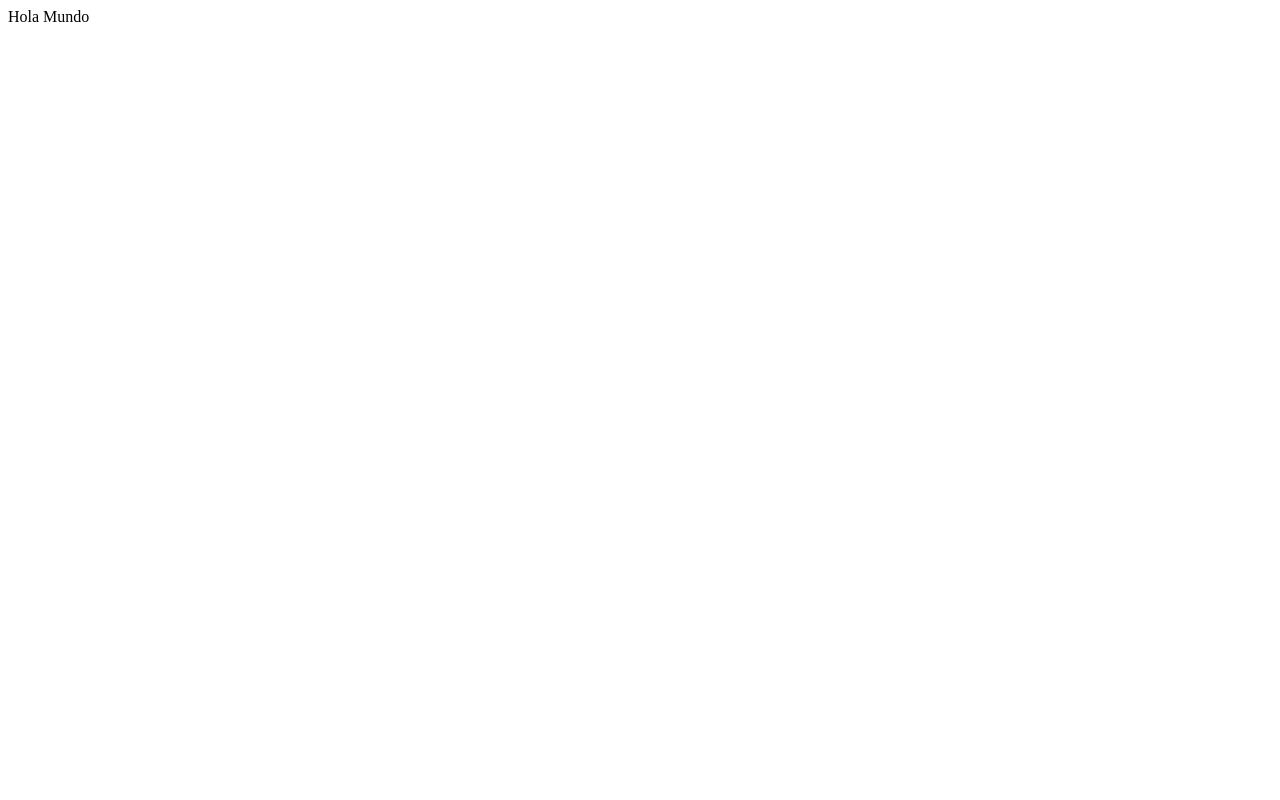
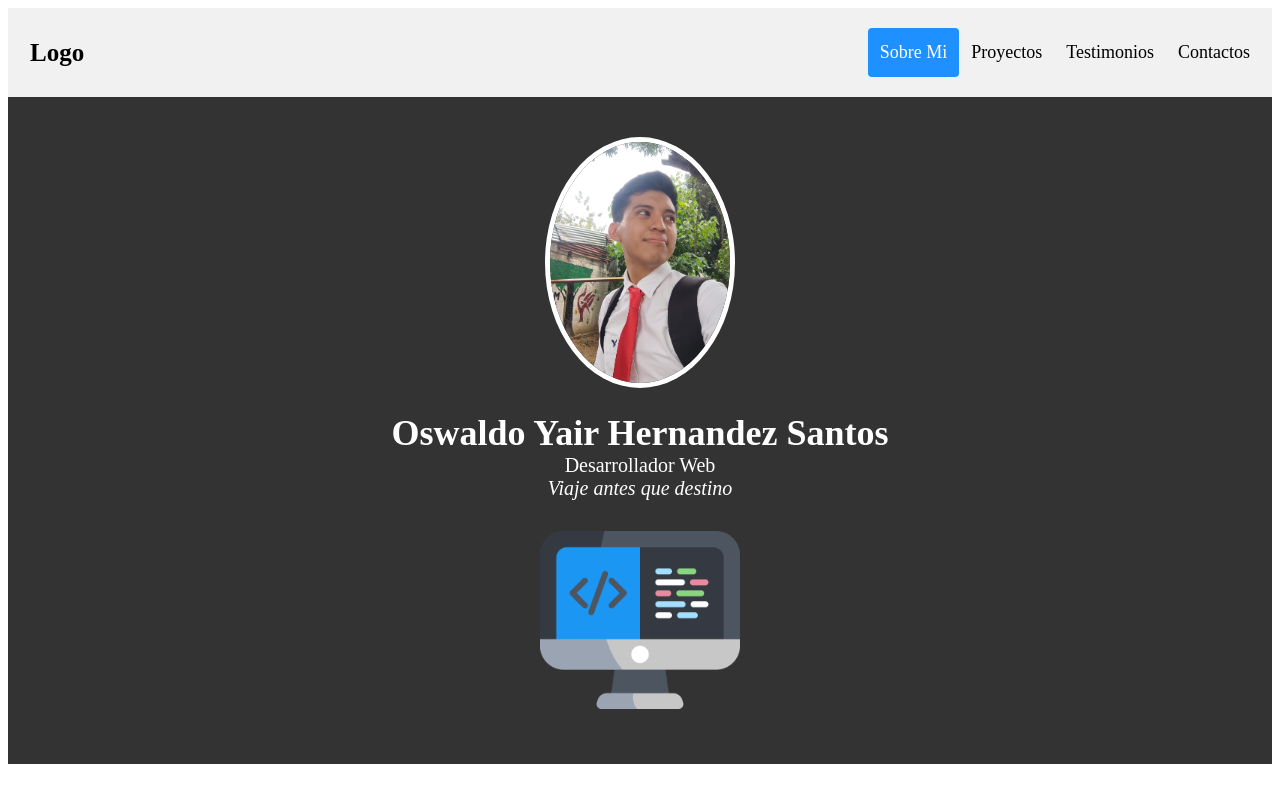
Before and after one commit to OswaldoYair/PortafolioOswaldo, a plain HTML site: page index.html in a window 1280 px wide. Drawn offline with Linux system fonts and the light colour scheme.

Commit message:
Subida del respaldo

```diff
--- a/estilos.css
+++ b/estilos.css
@@ -0,0 +1,81 @@
+.header {
+    overflow: hidden;
+    background-color: #f1f1f1;
+    padding: 20px 10px;
+  }
+
+  .header a {
+    float: left;
+    color: black;
+    text-align: center;
+    padding: 12px;
+    text-decoration: none;
+    font-size: 18px;
+    line-height: 25px;
+    border-radius: 4px;
+  }
+
+  .header a.logo {
+    font-size: 25px;
+    font-weight: bold;
+  }
+
+  .header a:hover {
+    background-color: #ddd;
+    color: black;
+  }
+
+  .header a.active {
+    background-color: dodgerblue;
+    color: white;
+  }
+
+  .header-right {
+    float: right;
+  }
+
+  @media screen and (max-width: 500px) {
+    .header a {
+      float: none;
+      display: block;
+      text-align: left;
+    }
+    .header-right {
+      float: none;
+    }
+  }
+
+  #inicio {
+    background-color: #333;
+    color: #fff;
+    text-align: center;
+    padding: 40px 0;
+}
+
+.imagen-perfil img {
+    width: 180px; /* Ajusta el tamaño de tu imagen de perfil */
+    width: 180px;
+    border-radius: 50%;
+    border: 5px solid #fff;
+    margin-bottom: 20px;
+}
+
+.informacion-personal h1 {
+    font-size: 36px;
+    margin: 0;
+}
+
+.informacion-personal p {
+    font-size: 20px;
+    margin: 0;
+}
+
+.frase {
+    font-style: italic;
+    margin-top: 10px;
+}
+
+.tecnologias-imagen img {
+    width: 200px;
+    margin-top: 20px;
+}
--- a/index.html
+++ b/index.html
@@ -3,9 +3,37 @@
 <head>
     <meta charset="UTF-8">
     <meta name="viewport" content="width=device-width, initial-scale=1.0">
-    <title>Document</title>
+    <link rel="stylesheet" href="estilos.css">
+    <title>Portafolio Oswaldo</title>
 </head>
 <body>
-    Hola Mundo
+  <header>
+    <div class="header">
+      <a href="#default" class="logo">Logo</a>
+      <div class="header-right">
+        <a class="active" href="#home">Sobre Mi</a>
+        <a href="#contact">Proyectos</a>
+        <a href="#about">Testimonios</a>
+        <a href="#about">Contactos</a>
+      </div>
+    </div>
+  </header>
+
+  <section id="inicio">
+    <div class="imagen-perfil">
+        <!-- Aquí coloca tu imagen de perfil -->
+        <img src="recursos/FotoPerfil.jpeg" alt="Tu Foto de Perfil">
+    </div>
+    <div class="informacion-personal">
+        <h1>Oswaldo Yair Hernandez Santos</h1>
+        <p>Desarrollador Web</p>
+        <p class="frase">Viaje antes que destino</p>
+    </div>
+    <div class="tecnologias-imagen">
+        <!-- Aquí coloca la imagen relacionada con tecnologías -->
+        <img src="recursos/tecImg.png" alt="Tecnologías">
+    </div>
+  </section>
+
 </body>
 </html>
```
Also changed, not shown: recursos/FotoPerfil.jpeg (added), recursos/tecImg.png (added).
